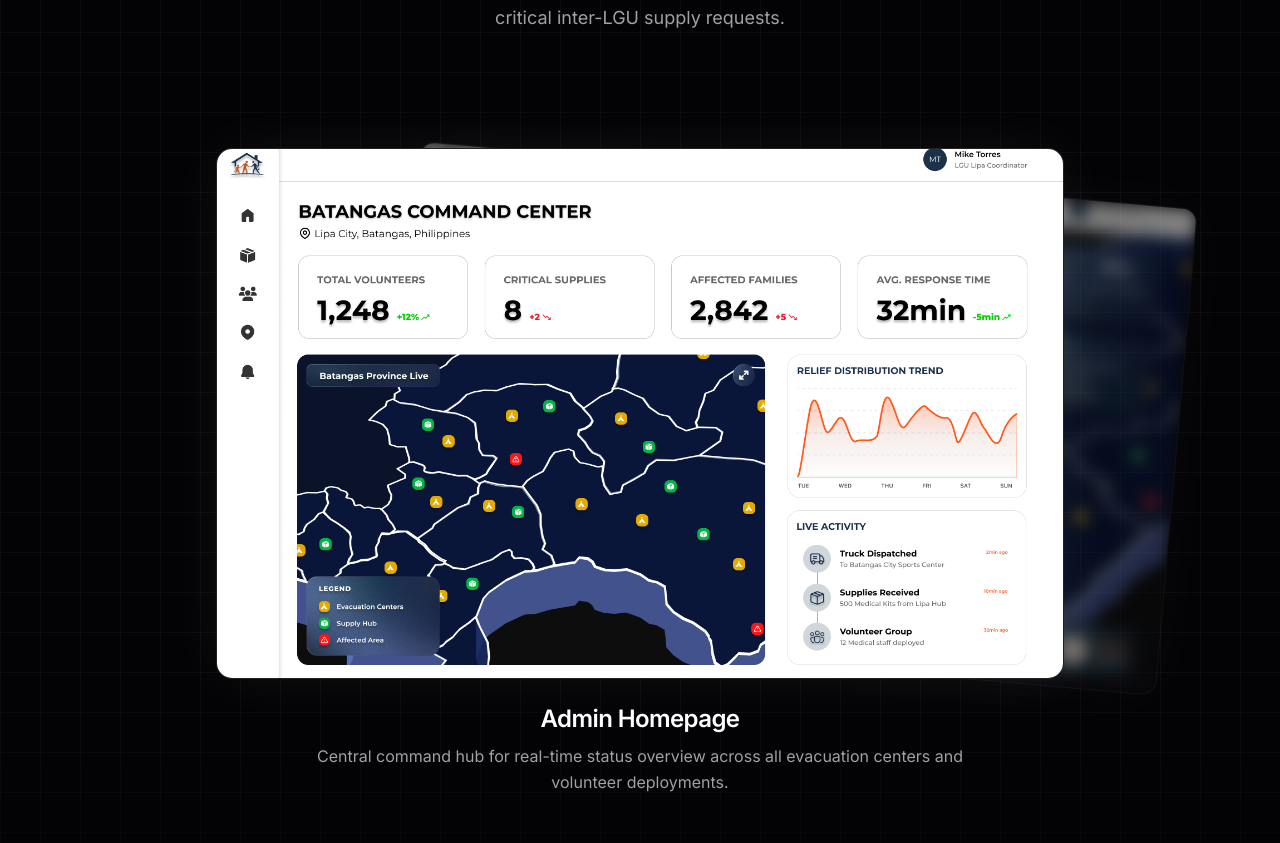
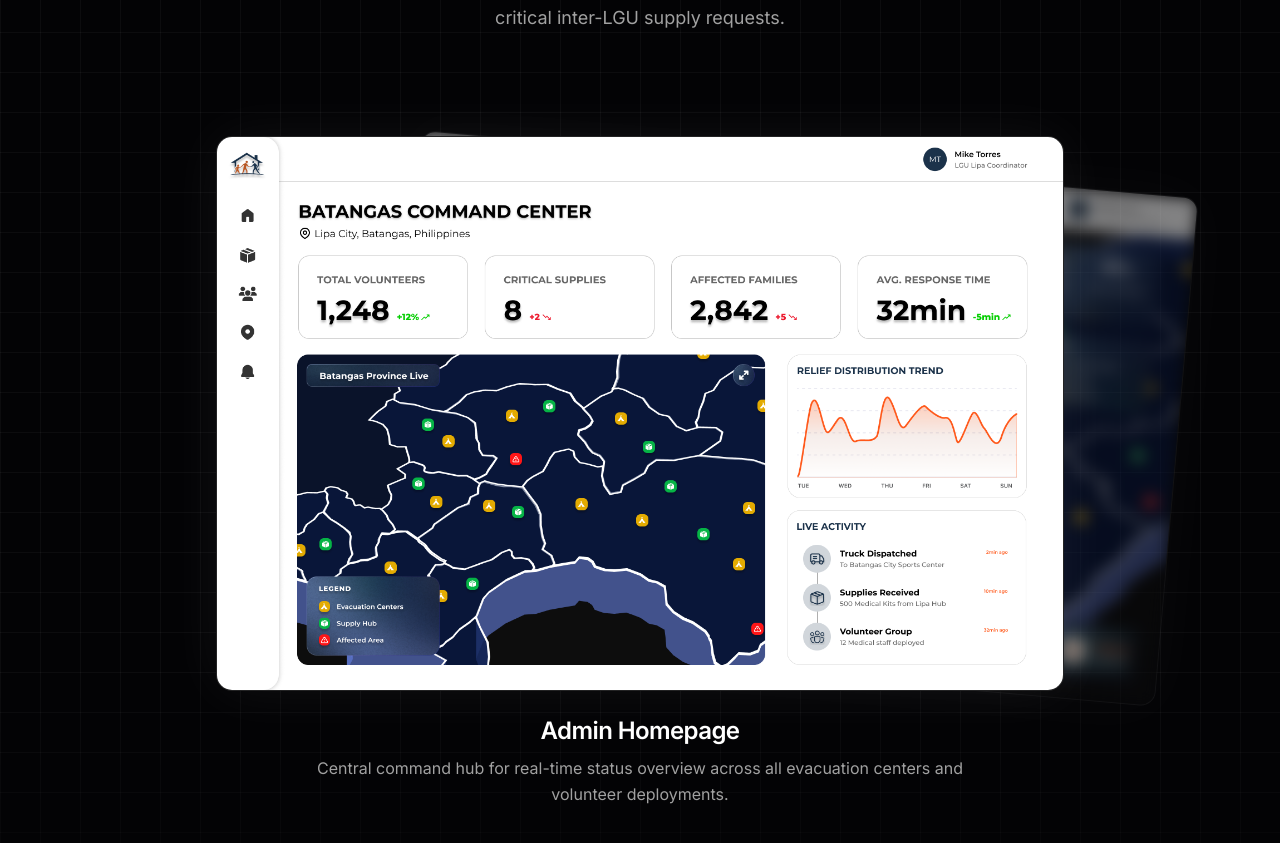
Before and after one commit to EdrianHernandez/Ed, a React (Vite) app: page /projects/bahanihan in a window 1280 px wide. Shown: the part 4003-4846 px from the top of the page. Built offline with nearby package versions, Linux system fonts and the light colour scheme.

Commit message:
optimize width and height

```diff
--- a/src/pages/BahanihanCaseStudy.tsx
+++ b/src/pages/BahanihanCaseStudy.tsx
@@ -393,13 +393,11 @@ const BahanihanCaseStudy = () => {
                     className="rounded-2xl overflow-hidden border border-white/10 shadow-[0_0_60px_rgba(255,255,255,0.06)] bg-[#0a0a0c] cursor-pointer"
                     onClick={() => setHoveredImage(item)}
                   >
-                    <div className="relative aspect-[16/10]">
-                      <img
-                        src={item.src}
-                        alt={item.alt}
-                        className={`w-full h-full object-cover transition-all duration-500 ${isPeek ? 'blur-sm' : ''}`}
-                      />
-                    </div>
+                    <img
+                      src={item.src}
+                      alt={item.alt}
+                      className={`w-full h-auto transition-all duration-500 ${isPeek ? 'blur-sm' : ''}`}
+                    />
                   </div>
                   <motion.div
                     className="text-center mt-6"
```
